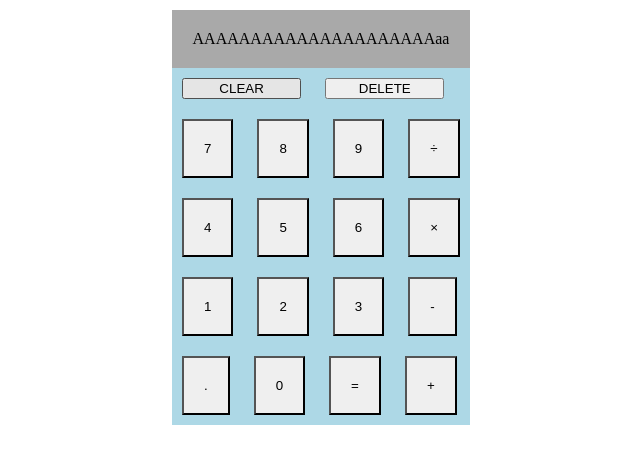
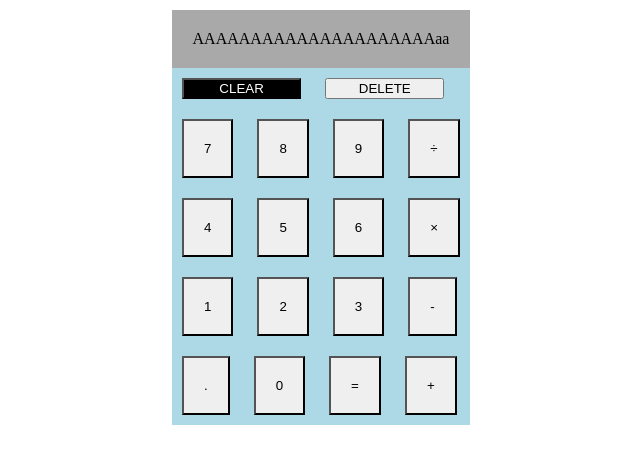
Before and after one commit to MuhammadArshad123/Calculator, a plain HTML site: page index.html in a window 1280 px wide. In both pictures the pointer is over the button "CLEAR". Shown: the whole page, without its empty margins (319-959 px from the left). Drawn offline with Linux system fonts and the light colour scheme.

Commit message:
Applied button hover rules to all buttons instead of just expressions

```diff
--- a/app.css
+++ b/app.css
@@ -34,7 +34,7 @@ body {
     margin:10px;
     border-color:black;
 }
-.expression:hover{
+button:hover{
     background-color:black;
     color:white;
 }
```
